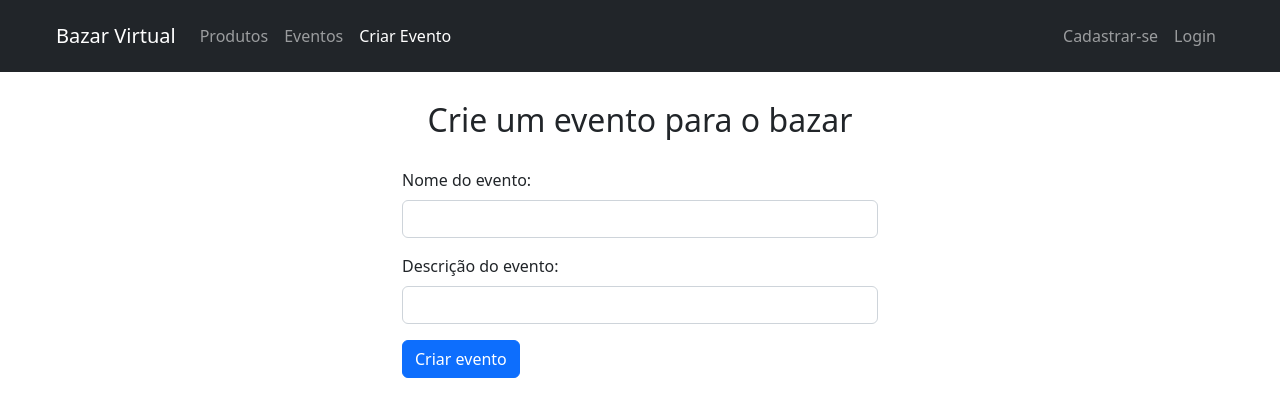
After one commit to Lucas-Veras/bazarVirtual, a Django app: page /cadastrarevento/ in a window 1280 px wide. The commit adds this page. Shown: the top 417 px of the page. Run offline with Django 4.2, Linux system fonts and the light colour scheme.

Commit message:
added criar evento

```diff
--- /dev/null
+++ b/plataform/templates/cadastroEvento/index.html
@@ -0,0 +1,29 @@
+{% extends 'layouts/index.html' %}
+{% load static %}
+{% block title %}Bazar Virtual - Criar Evento{% endblock %}
+
+{% block content %}
+
+<div class="container-sm" style="max-width:500px">
+    <form action="{% url 'plataform:cadastroEvento' %}" method="post">
+        {% csrf_token %}
+        <input type="hidden" name="next" value="{{ next }}">
+        <div class="mb-4 text-center">
+            <p class="fs-2">Crie um evento para o bazar</p>
+        </div>
+        <div class="text-center">
+            <span class="text-danger">{{erro}}</span>
+        </div>
+        <div class="mb-3">
+          <label for="nomeEvento" class="form-label">Nome do evento:</label>
+          <input type="text" name="nomeEvento" class="form-control" id="nomeEvento" aria-describedby="emailHelp" required>
+        </div>
+        <div class="mb-3">
+          <label for="descricaoEvento" class="form-label">Descrição do evento:</label>
+          <input type="text" name="descricaoEvento" class="form-control" id="descricaoEvento" required>
+        </div>
+        <button type="submit" class="btn btn-primary mb-4">Criar evento</button>
+      </form>
+</div>
+
+{% endblock %}
--- a/plataform/templates/layouts/index.html
+++ b/plataform/templates/layouts/index.html
@@ -26,9 +26,14 @@
                             <a href="/" class="nav-item nav-link">Produtos</a>
                         {% endif %}
                         {% if request.get_full_path == '/eventos/' %}
-                        <a href="{% url 'plataform:eventos' %}" class="nav-item nav-link active">Eventos</a>
+                            <a href="{% url 'plataform:eventos' %}" class="nav-item nav-link active">Eventos</a>
                         {% else %}
-                        <a href="{% url 'plataform:eventos' %}" class="nav-item nav-link">Eventos</a>
+                            <a href="{% url 'plataform:eventos' %}" class="nav-item nav-link">Eventos</a>
+                        {% endif %}
+                        {% if request.get_full_path == '/cadastrarevento/' %}
+                            <a href="{% url 'plataform:cadastroEvento' %}" class="nav-item nav-link active"> Criar Evento</a>
+                        {% else %}
+                            <a href="{% url 'plataform:cadastroEvento' %}" class="nav-item nav-link"> Criar Evento</a>
                         {% endif %}
                     </div>
                     {% if request.user.usuario is None %}
--- a/plataform/urls.py
+++ b/plataform/urls.py
@@ -7,6 +7,7 @@ urlpatterns = [
     path('', views.ProdutosPage.as_view(), name="index"),
     path('eventos/', views.EventoPage.as_view(), name="eventos"),
     path('eventos/<int:evento_id>/', views.EventoProdutos, name='eventoProdutos'),
+    path('cadastrarevento/', views.CadastroEvento.as_view(), name="cadastroEvento"),
 
     path('login/', views.Login.as_view(), name="login"),
     path('logout/', views.logoutView, name='logout'),
--- a/plataform/views.py
+++ b/plataform/views.py
@@ -35,6 +35,22 @@ def EventoProdutos(request, evento_id):
     evento = Evento.objects.get(id = evento_id)
     produtos = Produto.objects.filter(evento_id = evento_id)
     return render(request, 'eventos/show.html', {'evento': evento ,'produtos': produtos})
+
+class CadastroEvento(View):
+    def get(self, request, *args, **kwargs):
+        return render(request, 'cadastroEvento/index.html')
+
+    def post(self, request, *args, **kwargs):
+        nomeEvento = request.POST['nomeEvento']
+        descricaoEvento = request.POST['descricaoEvento']
+
+        if nomeEvento and descricaoEvento:
+            novoEvento = Evento(usuario=request.user.usuario, nome=nomeEvento, descricao=descricaoEvento)
+            novoEvento.save()
+            return HttpResponseRedirect(reverse('plataform:eventos'))
+        else:
+            erro = 'Preencha todos os campos'
+            return render(request, 'cadatstroEvento/index.html', {'erro': erro})
 
 class Login(View):
     def get(self, request, *args, **kwargs):
```
Also changed, not shown: plataform/templates/eventos/show.html (+10 -3 lines), db.sqlite3.
